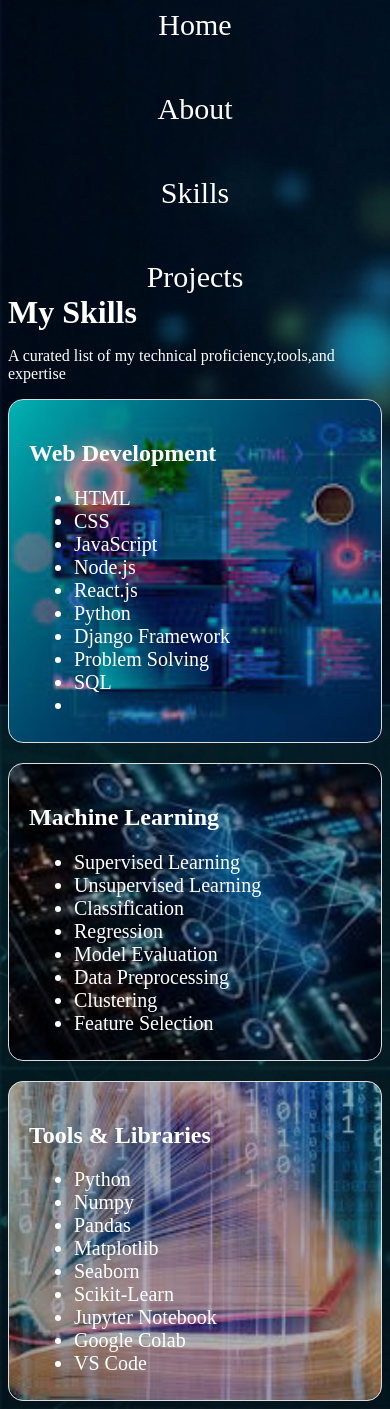
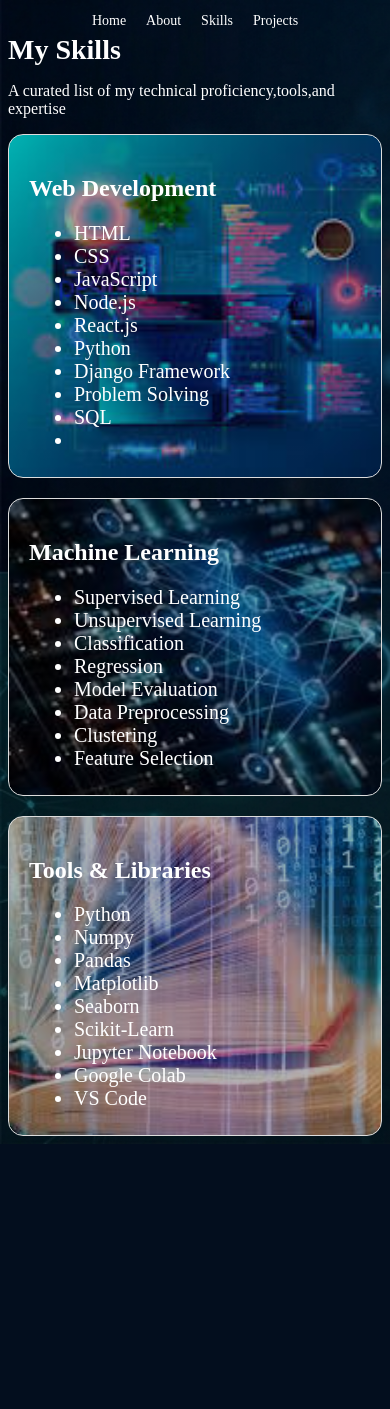
Before and after one commit to ankitrajkushwaha/Porfolia-website, a Flask app: page /skill in a window 390 px wide. After the commit the page ends 1144 px from the top, so only its background shows below. Run offline with Flask 3, Linux system fonts and the light colour scheme.

Commit message:
Fix responsive css

```diff
--- a/static/responsive.css
+++ b/static/responsive.css
@@ -1,21 +1,54 @@
 
-@media (max-width: 768px){
-    .hero{
-        flex-direction: column;
+@media screen and (max-width: 768px){
+    *{
+        box-sizing: border-box;
 
     }
 
-    .cards{
-        display:grid;
-        grid-template-columns: 1fr;
-        text-align:center;
+    body{
+        overflow-x:hidden;
     }
+    .container{
+        width:100%;
+        padding: 0 15px;
+    }
+
     nav{
-        flex-direction:column;
+        display:flex;
+        flex-wrap:wrap;
+        justify-content:Center;
+        gap: 10px;
     }
 
 
+
+    nav a{
+        font-size:14px;
+        padding:5px;
+    }
+
+    #home{
+        display:flex;
+        flex-direction:column;
+        text-align:center;
+        padding-top:80px;
+    }
+
+    .home-content,
+    .home-img{
+        width:100%;
+    }
+    .home-img img{
+        width: 220px;
+        height:220px;
+        max-width: 100%;
+        border-radius:50%;
+
+    }
+
     h1{
-        font-size:2rem;
+        font-size:28px;
     }
+
+
 }
--- a/templates/about.htm
+++ b/templates/about.htm
@@ -2,8 +2,8 @@
  <html>
     <head>
         <meta name = "viewport"
-        content="width=device-width",
-        intial-scale=1.0">
+        content="width=device-width,
+        initial-scale=1.0">
 
 
 
--- a/templates/contact.htm
+++ b/templates/contact.htm
@@ -2,8 +2,8 @@
 <html>
     <head>
         <meta name = "viewport"
-        content="width=device-width",
-        intial-scale=1.0">
+        content="width=device-width,
+        initial-scale=1.0">
 
         <link  rel = "stylesheet" href = "{{url_for('static',filename='contact.css')}}">
         <link  rel = "stylesheet" href = "{{url_for('static',filename='responsive.css')}}">
--- a/templates/index.htm
+++ b/templates/index.htm
@@ -2,8 +2,8 @@
 <html>
     <head>
         <meta name = "viewport"
-        content="width=device-width",
-        intial-scale=1.0">
+        content="width=device-width,
+        initial-scale=1.0">
 
         <title>Portfolio website</title>
         <link  rel = "stylesheet" href = "{{url_for('static',filename='style.css')}}">
--- a/templates/project.htm
+++ b/templates/project.htm
@@ -2,8 +2,8 @@
 <html>
     <head>
         <meta name = "viewport"
-        content="width=device-width",
-        intial-scale=1.0">
+        content="width=device-width,
+        initial-scale=1.0">
 
         <title>My Project</title>
         <link  rel = "stylesheet" href = "{{url_for('static',filename='project.css')}}">
--- a/templates/skill.htm
+++ b/templates/skill.htm
@@ -2,8 +2,8 @@
 <html>
     <head>
         <meta name = "viewport"
-        content="width=device-width",
-        intial-scale=1.0">
+        content="width=device-width,
+        initial-scale=1.0">
 
         <link  rel = "stylesheet" href = "{{url_for('static',filename='skill.css')}}">
         <link  rel = "stylesheet" href = "{{url_for('static',filename='responsive.css')}}">
--- a/templates/sucess.htm
+++ b/templates/sucess.htm
@@ -2,8 +2,8 @@
 <html>
 <head>
     <meta name = "viewport"
-        content="width=device-width",
-        intial-scale=1.0">
+        content="width=device-width,
+        initial-scale=1.0">
         <link  rel = "stylesheet" href = "{{url_for('static',filename='responsive.css')}}">
 
 
```
